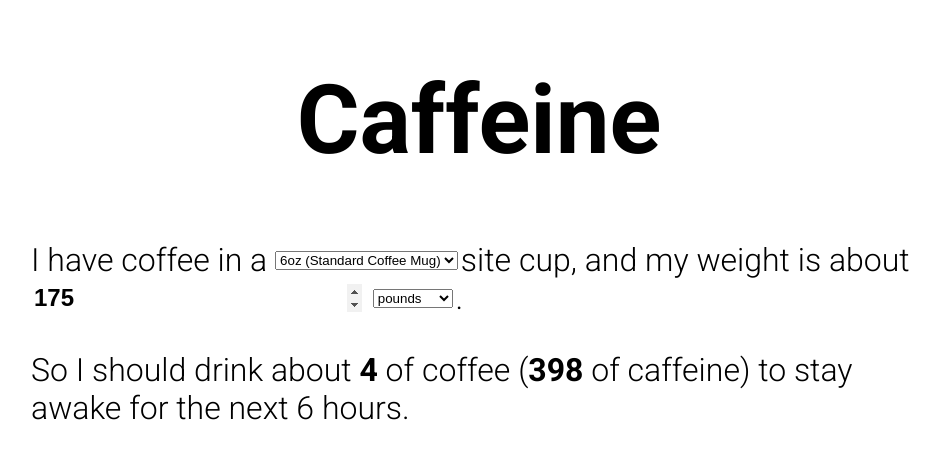
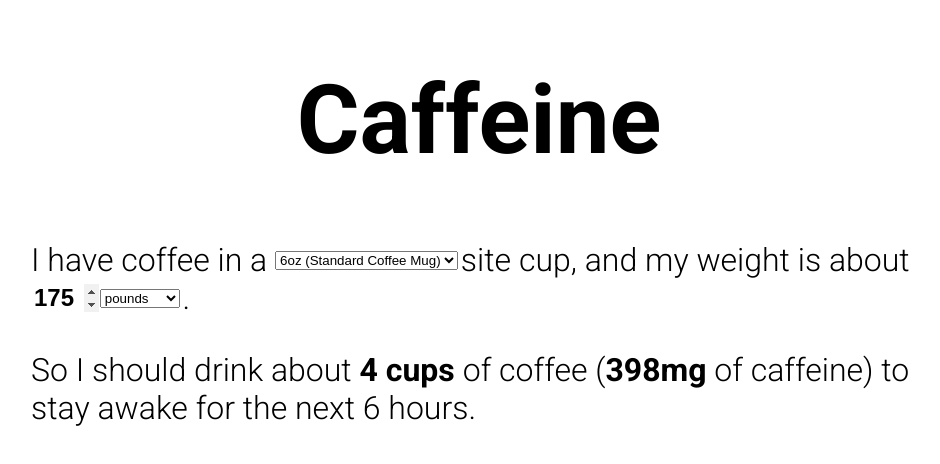
Before and after one commit to JesseHerrick/caffeinefor.me, a plain HTML site: page index.html in a window 1280 px wide. Shown: the whole page, without its empty margins (161-1101 px from the left). Drawn offline with Linux system fonts and the light colour scheme.

Commit message:
Better styling and empty params.

```diff
--- a/css/main.css
+++ b/css/main.css
@@ -35,6 +35,8 @@ input {
   vertical-align: middle;
   border: none;
   font-weight: 700;
+  width: 65px;
+  margin-right: -10px;
 }
 
 input:focus {
--- a/index.html
+++ b/index.html
@@ -22,7 +22,7 @@
       <option value="16">16oz (Grande - Starbucks)</option>
       <option value="20">20oz (Venti - Starbucks)</option>
     </select>
-    site cup, and my weight is about <input id="weight" maxlength="5" autofocus width="5px" onClick="this.select()" type="number" value="175">
+    site cup, and my weight is about <input id="weight" maxlength="5" autofocus onClick="this.select()" type="number" value="175">
     <select name="unit" id="unit">
       <option value="lb">pounds</option>
       <option value="kg">kilograms</option>
--- a/js/coffee.js
+++ b/js/coffee.js
@@ -44,9 +44,9 @@ var calculateCoffee = function(size, weight, unit) {
     'cups': cupAmount(size, coffeeNeeded(caffeineNeeded(weight)))
   };
 
-  var cups_suffix = coffee.cups === 1 ? ' cups ' : ' cup ';
-  $cups.html(coffee.cups || 0 + cups_suffix);
-  $caffeine.html(coffee.caffeine || 0 + 'mg');
+  var cups_suffix = coffee.cups === 1 ? ' cup ' : ' cups ';
+  $cups.html((coffee.cups || 0 ) + cups_suffix);
+  $caffeine.html((coffee.caffeine || 0) + 'mg');
   console.log(coffee);
 };
 
```
